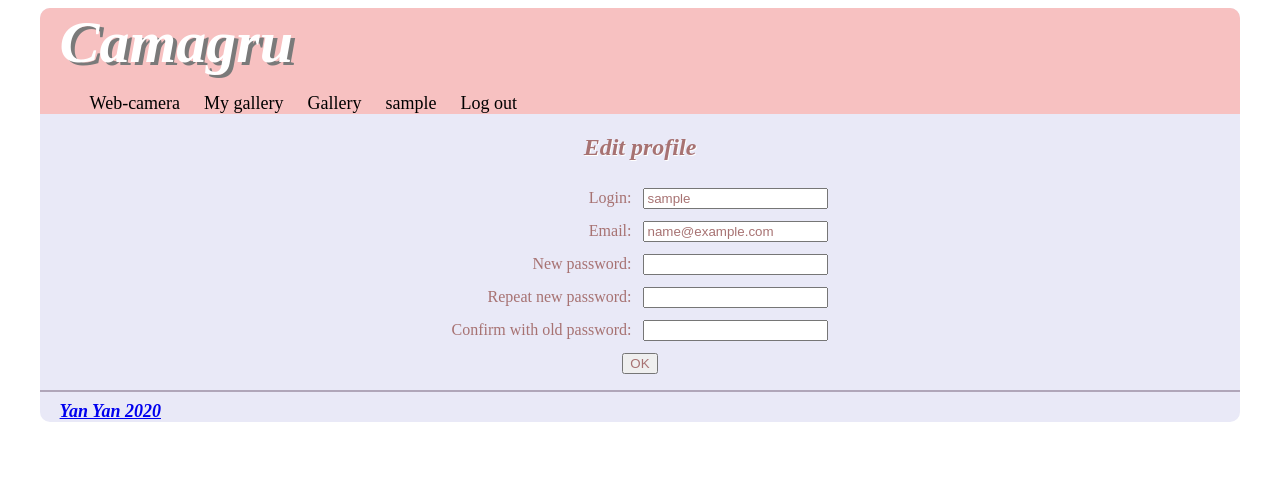
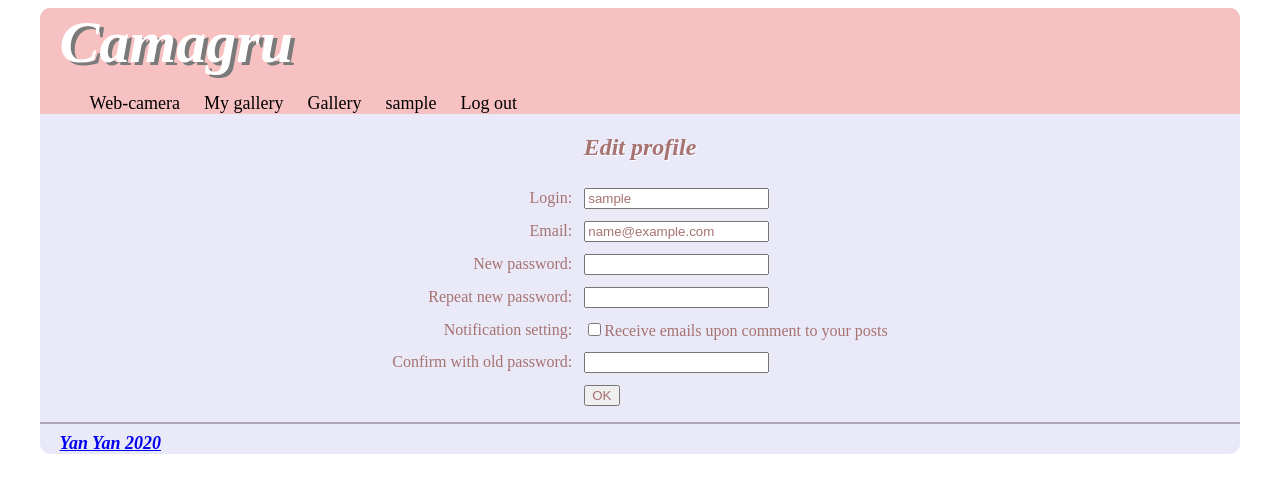
Before and after one commit to prakriti-yan/camagru, a PHP site: page /pages/profile.php in a window 1280 px wide. Shown: the top 493 px of the page. Run offline with PHP 8.4, Linux system fonts and the light colour scheme; the visitor is signed in with stand-in values (Sample User, id 1); data that the repository does not hold is empty.

Commit message:
email notification setting done

```diff
--- a/class/comment.class.php
+++ b/class/comment.class.php
@@ -41,7 +41,8 @@ class Comments {
 				$request = $this->db->prepare("SELECT * FROM `users` WHERE `login` = ?");
 				$response = $request->execute(array($img['login']));
 				$user = $request->fetch(PDO::FETCH_ASSOC);
-				require '../srcs/sendEmailFromCmt.php';
+				if ($user['notification'] == 1)
+					require '../srcs/sendEmailFromCmt.php';
 			}
 		}catch(PDOException $e){
 			die('Error: '.$e->getMessage());
--- a/class/image.class.php
+++ b/class/image.class.php
@@ -33,6 +33,16 @@ class Images {
 	}
 
 
+	public function getLoginByImg(){
+		try{
+			$request = $this->db->prepare("SELECT * FROM `images` WHERE `id_pic` = ? ");
+			$response = $request->execute(array($this->id_pic));
+			$img = $request->fetchAll(PDO::FETCH_ASSOC);
+			return $img['login'];
+		}catch(PDOException $e){
+			die('Error: '.$e->getMessage());
+		}
+	}
 
 
 	public function addImg(){
--- a/class/user.class.php
+++ b/class/user.class.php
@@ -9,9 +9,11 @@ class Users {
 	private $old_pwd;
 	private $email;
 	private $token;
+	private $notification;
 	public $msg;
 
-	public function __construct($login, $pwd, $pwdVerif, $old_pwd, $email, $token){
+
+	public function __construct($login, $pwd, $pwdVerif, $old_pwd, $email, $token, $notification){
 		try {
 			require '../config/database.php';
 			$this->db = new PDO($DB_DSN, $DB_USER, $DB_PASSWORD);
@@ -22,6 +24,7 @@ class Users {
 			$this->old_pwd = $old_pwd;
 			$this->email = $email;
 			$this->token = $token;
+			$this->notification = $notification;
 		}catch(PDOException $e){
 			die('Error: '.$e->getMessage());
 		}
@@ -96,6 +99,8 @@ class Users {
 		$date_create = date("Y-m-d H:i:s");
 		$date_expire = date("Y-m-d H:i:s", strtotime($date_create . ' + 3 days'));
 		try{
+			// $request = $this->db->prepare("INSERT INTO `users` (`login`, `password`, `email`, `date_creation`, `token`, `token_expires`, `notification`) VALUES (?, ?, ?, ?, ?, ?, ?)");
+			// $request->execute(array($this->login, hash('whirlpool', $this->pwd), $this->email, $date_create, $token, $date_expire, $this->notification));
 			$request = $this->db->prepare("INSERT INTO `users` (`login`, `password`, `email`, `date_creation`, `token`, `token_expires`) VALUES (?, ?, ?, ?, ?, ?)");
 			$request->execute(array($this->login, hash('whirlpool', $this->pwd), $this->email, $date_create, $token, $date_expire));
 			$request = $this->db->prepare("DELETE FROM `users` WHERE `token_expires` < NOW() AND `confirm` = 0");
@@ -176,8 +181,13 @@ class Users {
 			$user = $this->getEmail();
 			if ($user && $user['login'] != $old_login)
 				return $this->msg = "This email has already been taken, please choose another one!";
-			$request = $this->db->prepare(" UPDATE `users` SET `login` = ?,  `password` = ?, `email` = ? WHERE `id_user` = ?");
-			$response = $request->execute(array($this->login, hash('whirlpool', $this->pwd), $this->email, $user['id_user']));
+			if ($this->notification == "no"){
+				$request = $this->db->prepare(" UPDATE `users` SET `login` = ?,  `password` = ?, `email` = ?, `notification` = ? WHERE `id_user` = ?");
+				$response = $request->execute(array($this->login, hash('whirlpool', $this->pwd), $this->email, 0, $user['id_user']));
+			}else if ($this->notification == "yes"){
+				$request = $this->db->prepare(" UPDATE `users` SET `login` = ?,  `password` = ?, `email` = ?, `notification` = ?  WHERE `id_user` = ?");
+				$response = $request->execute(array($this->login, hash('whirlpool', $this->pwd), $this->email, 1, $user['id_user']));
+			}
 		}catch(PDOException $e){
 			die('Error: '.$e->getMessage());
 		}
@@ -187,6 +197,10 @@ class Users {
 		$_SESSION['email'] = $this->email;
 	}
 
+	// public function resetnotification($value){
+	// 	$this->notification = $value;
+	// }
+
 }
 
 ?>
--- a/config/setup.php
+++ b/config/setup.php
@@ -23,7 +23,8 @@ try{
 		`date_creation` DATETIME NOT NULL,
 		`confirm` BOOLEAN DEFAULT 0 NOT NULL,
 		`token` VARCHAR(255),
-		`token_expires` DATETIME)';
+		`token_expires` DATETIME,
+		`notification` BOOLEAN NOT NULL DEFAULT true)';
 	$conn->exec($sql);
 
 	$sql = "CREATE TABLE IF NOT EXISTS `images` (
--- a/pages/gallery.php
+++ b/pages/gallery.php
@@ -23,7 +23,7 @@
 	<?php
 		require '../class/image.class.php';
 		$db = new Images("", "", "");
-		$nb = 3;
+		$nb = 5;
 		$page = isset($_GET['page']) ? $_GET['page'] : 1;
 		$nbOfImg = $db->countNB();
 		$nbOfPage = ceil($nbOfImg / $nb);
@@ -66,11 +66,13 @@
 				<?endforeach;?>
 			</div>
 			<form method="post">
+			<?php if ($_SESSION['loggedInUser'] !== null): ?>
 				<input class="text" class="input" style="width:98%;"id="new_cmt_<?=$id_pic?>" name ="new_cmt_<?=$id_pic?>"
-					onkeypress="{if (event.keyCode === 13 && <?$_SESSION['loggedInUser'] !== null?>)
+					onkeypress="{if (event.keyCode === 13)
 					 {	event.preventDefault();
 						 addCmt(<?=$id_pic?>, this, '<?=$_SESSION['loggedInUser']?>');
 					}}" placeholder="Write a comment here..."/>
+			<?endif;?>
 			</form>
 			</div>
 			<?endforeach;?>
--- a/pages/main.php
+++ b/pages/main.php
@@ -55,7 +55,6 @@ if (!isset($_SESSION['loggedInUser'])){
 			</div>
 		</div>
 		</div>
-		<!-- </div> -->
 		<div id="footer">
 			<hr>
 			<a href='https://github.com/prakriti-yan' class="left bottom"  target="_blank"><strong>Yan Yan 2020</strong></a>
--- a/pages/myGallery.php
+++ b/pages/myGallery.php
@@ -23,7 +23,7 @@ if (!isset($_SESSION['loggedInUser']))
 		<?php
 		require '../class/image.class.php';
 		$db = new Images("", "", $_SESSION['loggedInUser']);
-		$nb = 3;
+		$nb = 5;
 		$page = isset($_GET['page']) ? $_GET['page'] : 1;
 		$nbOfImg = $db->countNBByLogin();
 		$nbOfPage = ceil($nbOfImg / $nb);
--- a/pages/profile.php
+++ b/pages/profile.php
@@ -27,26 +27,31 @@
 			<table border="0" align="center" cellpadding="5">
 			<tr>
 				<td align="right">Login: </td>
-				<td><input type="TEXT" name="new_login" id="login" required /></td>
+				<td align="left"><input type="TEXT" name="new_login" id="login" required /></td>
 			</tr>
 			<tr>
 				<td align="right">Email: </td>
-				<td><input type="TEXT" name="new_email" id="email" required /></td>
+				<td align="left"><input type="TEXT" name="new_email" id="email" required /></td>
 			</tr>
 			<tr>
 				<td align="right">New password: </td>
-				<td><input type="PASSWORD" name="new_pwd" ></td>
+				<td align="left"><input type="PASSWORD" name="new_pwd" ></td>
 			</tr>
 			<tr>
 				<td align="right">Repeat new password: </td>
-				<td><input type="PASSWORD" name="new_pwdVerif" ></td>
+				<td align="left"><input type="PASSWORD" name="new_pwdVerif" ></td>
+			</tr>
+			<tr>
+				<td align="right">Notification setting: </td>
+				<td align="left"><input type="checkbox" name="notification" value="yes" /><label for="notification">Receive emails upon comment to your posts</label></td>
 			</tr>
 			<tr>
 				<td align="right">Confirm with old password: </td>
-				<td><input type="PASSWORD" name="old_pwd" required/></td>
+				<td align="left"><input type="PASSWORD" name="old_pwd" required/></td>
 			</tr>
 			<tr>
-				<td colspan="2" align="center"><input type="SUBMIT" name="new_submit" value="OK" required/></td>
+				<td align="right"> </td>
+				<td colspan="2" align="left"><input type="SUBMIT" name="new_submit" value="OK" required/></td>
 			</tr>
 			</table>
 		</form>
@@ -61,7 +66,12 @@
     && !empty(htmlentities($_POST['new_email'])) && $_POST['new_submit'] == "OK"){
 		$new_login = trim($_POST['new_login']);
 		$new_email = trim(htmlentities($_POST['new_email']));
-		$db = new Users($new_login, $_POST['new_pwd'], $_POST['new_pwdVerif'],$_POST['old_pwd'], $new_email, "");
+		if (!isset($_POST['notification']))
+			$db = new Users($new_login, $_POST['new_pwd'], $_POST['new_pwdVerif'],$_POST['old_pwd'], $new_email, "", "no");
+		else
+			$db = new Users($new_login, $_POST['new_pwd'], $_POST['new_pwdVerif'],$_POST['old_pwd'], $new_email, "", "yes");
+		// print_r($_POST);
+		// print_r($db);
 		$db->updateProfile();
 		if (($db->msg) !== null){
 			echo '<div style="color:red;">' . $db->msg . '</div>';
--- a/pages/resetPwd.php
+++ b/pages/resetPwd.php
@@ -22,7 +22,7 @@
         require '../class/user.class.php';
         if (!empty(htmlentities($_POST['login'])) && $_POST['submit'] == "OK"){
             $login = trim(htmlentities($_POST['login']));
-            $db = new Users($login, "", "","", "", "");
+            $db = new Users($login, "", "","", "", "","");
             $db->sentResetEmail();
             if ($db->msg){
             }
--- a/pages/resetPwd2.php
+++ b/pages/resetPwd2.php
@@ -24,7 +24,7 @@
 		$token = htmlentities($_GET['tken']);
 		$new_pwd = $_POST['new_pwd'];
 		$new_pwdVerif = $_POST['new_pwdVerif'];
-		$db = new Users("", $new_pwd, $new_pwdVerif, "","", $token);
+		$db = new Users("", $new_pwd, $new_pwdVerif, "","", $token,"");
 		$db->resetPwd();
 		if ($db->msg)
 			echo '<p style="color:red;">' . $db->msg . '</p>';
```
Also changed, not shown: pages/home.php (+4 -3 lines), static/js/webcam.js (+24 -15 lines).
